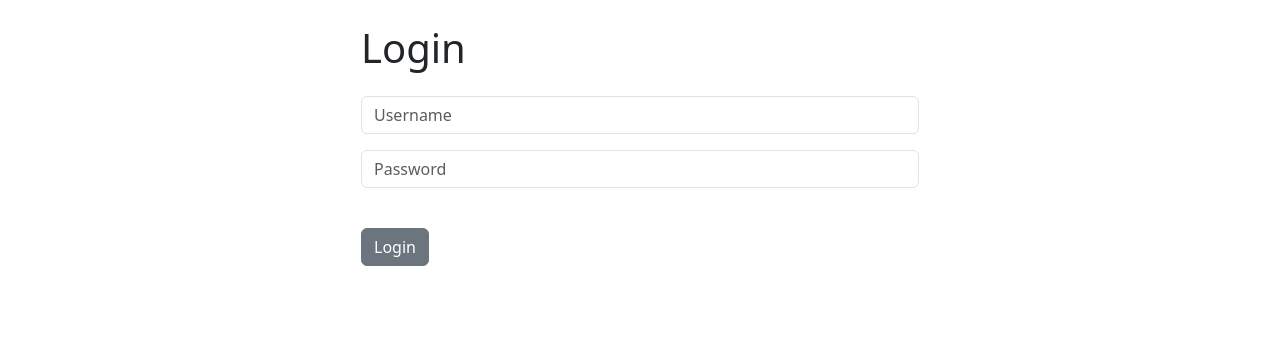
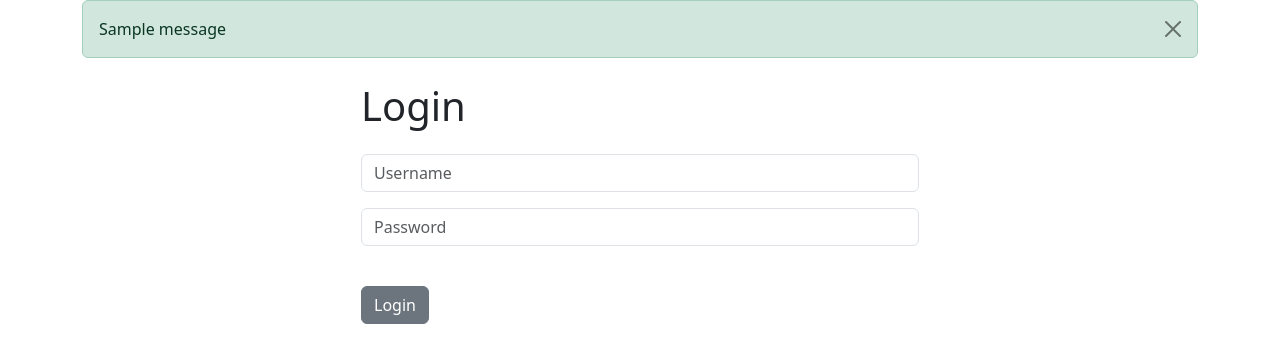
Before and after one commit to UMLI-Organization/umlars-backend, a Django app: template src/umli_app/templates/home.html in a window 1280 px wide. Shown: the part 56-419 px from the top of the page. Run offline with Django 5.2, Linux system fonts and the light colour scheme; the template is opened without the code that fills it, so the values that code supplies are empty; tables that the repository leaves empty hold one stand-in row (values such as "Sample post"); one stand-in notice (Sample message) is shown; parts of the project's set-up code (start-up, migrations or seed data) failed here and were passed over.

Commit message:
#1 Login logic with alerts added

```diff
--- a/src/umli_app/templates/base.html
+++ b/src/umli_app/templates/base.html
@@ -10,9 +10,21 @@
 
     {% include 'navbar.html' %}
     <div class="container">
+    {% if messages %}
+      {% for message in messages %}
+
+      <div class="alert alert-{{ message.tags }} alert-dismissible fade show" role="alert">
+        {{ message }}
+        <button type="button" class="btn-close" data-bs-dismiss="alert" aria-label="Close"></button>
+      </div>
+
+      {% endfor %}
+    {% endif %}
+
     {% block content %}
     {% endblock %}
-    </div>
+
+  </div>
 
     <script src="https://cdn.jsdelivr.net/npm/bootstrap@5.3.3/dist/js/bootstrap.bundle.min.js" integrity="sha384-YvpcrYf0tY3lHB60NNkmXc5s9fDVZLESaAA55NDzOxhy9GkcIdslK1eN7N6jIeHz" crossorigin="anonymous"></script>
   </body>
--- a/src/umli_backend/settings.py
+++ b/src/umli_backend/settings.py
@@ -12,6 +12,8 @@ https://docs.djangoproject.com/en/5.0/ref/settings/
 
 from pathlib import Path
 import os
+
+from django.contrib.messages import constants as messages_constants
 
 
 # Build paths inside the project like this: BASE_DIR / 'subdir'.
@@ -127,3 +129,7 @@ STATIC_URL = "static/"
 # https://docs.djangoproject.com/en/5.0/ref/settings/#default-auto-field
 
 DEFAULT_AUTO_FIELD = "django.db.models.BigAutoField"
+
+MESSAGE_TAGS = {
+    messages_constants.ERROR: "error alert-danger",
+}
```
Also changed, not shown: src/umli_app/views.py (+18 -2 lines).
